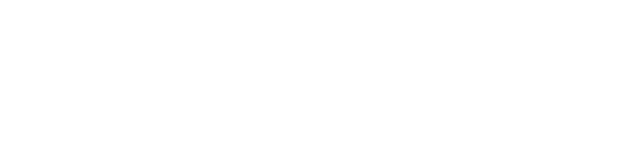
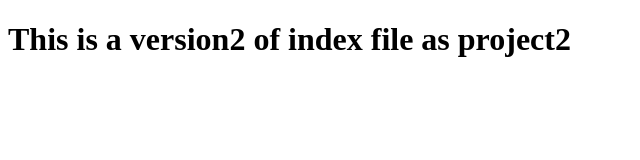
Before and after one commit to ArjitS08/MyFirstRepo, a plain HTML site: page index.html in a window 1280 px wide. Shown: the whole page, without its empty margins (0-640 px from the left). Drawn offline with Linux system fonts and the light colour scheme.

Commit message:
This is version 2

```diff
--- a/index.html
+++ b/index.html
@@ -6,6 +6,6 @@
     <title>Document</title>
 </head>
 <body>
-
+  <h1>This is a version2 of index file as project2</h1>
 </body>
 </html>
```
